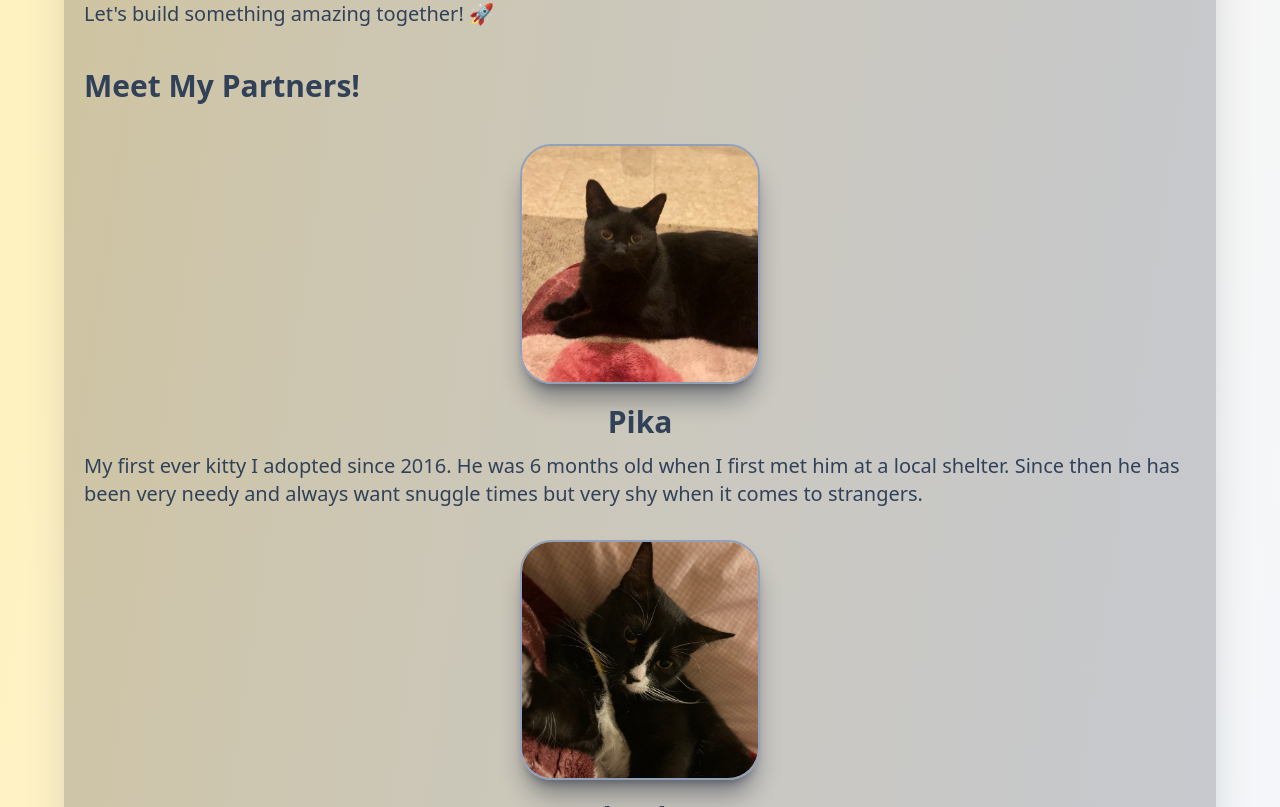
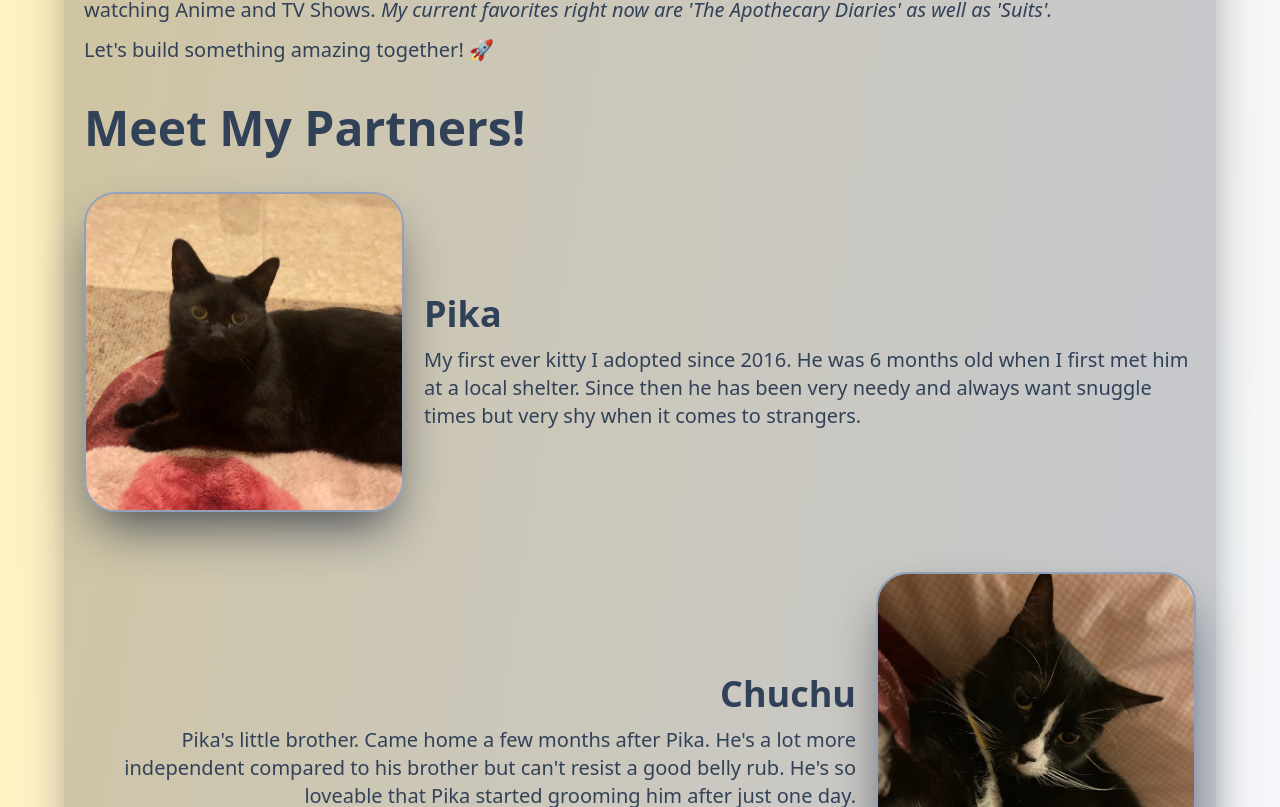
Before and after one commit to MarkNghiem/portfolio, a React (Vite) app: page / in a window 1280 px wide. Shown: the part 1113-1920 px from the top of the page. Built offline with nearby package versions, Linux system fonts and the light colour scheme.

Commit message:
refactor: Finished refactoring About-AboutMe

```diff
--- a/src/components/About-AboutMe.jsx
+++ b/src/components/About-AboutMe.jsx
@@ -1,15 +1,6 @@
 // 'About Me' Section - Containing a summary of me as well as Pika and Chuchu
 
 import { useEffect, useState } from "react";
-
-import {
-  about3xl1,
-  about3xl2,
-  about3xl3,
-  about3xl4,
-  flex3xl,
-  ender3xl,
-} from "../assets/styles";
 
 import chuchuLarge from "../../public/chuchu-large.jpeg";
 import pikaLarge from "../../public/pika-large.jpeg";
@@ -37,17 +28,13 @@ const AboutMe = () => {
   return (
     <div
       id="about-me"
-      className={`div-background div-effect text-start ${divVisible ? "translate-y-0 opacity-100" : "-translate-y-10 opacity-0"} ${about3xl1}`}
+      className={`div-background div-effect about-about-desktop-layout text-start ${divVisible ? "translate-y-0 opacity-100" : "-translate-y-10 opacity-0"}`}
     >
       <div
         id="about-me-content"
         className={`content-effect ${contentVisible ? "opacity-100" : "opacity-0"}`}
       >
-        <h2
-          className={`mb-5 text-3xl font-semibold font-stretch-115% ${ender3xl}`}
-        >
-          About Me...
-        </h2>
+        <h2 className="title mb-5">About Me...</h2>
         <p className="mb-3">
           👋🏼 Hey there! my name is Kiet Nghiem but I go by Mark most of the
           time. I am a passionate and hungry-for-knowledge Software Engineer
@@ -77,23 +64,16 @@ const AboutMe = () => {
           </span>
         </p>
         <p>Let&apos;s build something amazing together! 🚀</p>
-        <h2
-          className={`my-10 text-3xl font-semibold font-stretch-115% ${about3xl2}`}
-        >
-          Meet My Partners!
-        </h2>
-        <div
-          id="pika"
-          className={`mb-8 items-center gap-4 max-md:flex max-md:flex-col ${flex3xl}`}
-        >
+        <h2 className="subtitle my-10">Meet My Partners!</h2>
+        <div id="pika" className="col-flex partner-container mb-10">
           <img
             src={pikaLarge}
             title="Pika"
             aria-label="Pika"
-            className={`mb-5 size-60 place-self-center rounded-4xl border-2 border-slate-400 object-cover shadow-xl shadow-slate-900/40 transition-transform duration-200 hover:scale-105`}
+            className="partner-image content-border avatar-rounded-4xl content-hover-effect"
           />
           <div id="pika-details">
-            <h4 className="mb-3 text-center text-3xl font-semibold">Pika</h4>
+            <h4 className="pika-bio subtitle">Pika</h4>
             <p>
               My first ever kitty I adopted since 2016. He was 6 months old when
               I first met him at a local shelter. Since then he has been very
@@ -102,19 +82,16 @@ const AboutMe = () => {
             </p>
           </div>
         </div>
-        <div
-          id="chuchu"
-          className={`items-center gap-4 max-md:flex max-md:flex-col ${flex3xl}`}
-        >
+        <div id="chuchu" className="col-flex partner-container">
           <img
             src={chuchuLarge}
             title="Chuchu"
             aria-label="Chuchu"
-            className={`mb-5 size-60 place-self-center rounded-4xl border-2 border-slate-400 object-cover shadow-xl shadow-slate-900/40 transition-transform duration-200 hover:scale-105 ${about3xl3}`}
+            className="partner-image content-border avatar-rounded-4xl content-hover-effect lg:order-2"
           />
-          <div id="chuchu-details" className={`${about3xl4}`}>
-            <h4 className="mb-3 text-center text-3xl font-semibold">Chuchu</h4>
-            <p className="text-start">
+          <div id="chuchu-details" className="order-1">
+            <h4 className="chuchu-bio subtitle">Chuchu</h4>
+            <p className="lg:text-end">
               Pika&apos;s little brother. Came home a few months after Pika.
               He&apos;s a lot more independent compared to his brother but
               can&apos;t resist a good belly rub. He&apos;s so loveable that
--- a/src/index.css
+++ b/src/index.css
@@ -48,7 +48,11 @@
   }
 
   .avatar-rounded-full {
-    @apply rounded-full object-cover
+    @apply rounded-full object-cover;
+  }
+
+  .avatar-rounded-4xl {
+    @apply rounded-4xl object-cover
   }
 
   .col-flex {
@@ -64,11 +68,11 @@
   }
 
   .div-background {
-    @apply rounded-2xl bg-slate-900/20 px-5 py-8 shadow-2xl shadow-slate-900/20;
+    @apply rounded-2xl bg-slate-900/20 px-5 py-8 shadow-2xl shadow-slate-900/50;
   }
 
   .content-border {
-    @apply border-2 border-slate-400 shadow-2xl shadow-slate-900;
+    @apply border-2 border-slate-400 shadow-2xl shadow-slate-900/70;
   }
 
   .div-effect {
@@ -110,11 +114,11 @@
   }
 
   .info-image {
-    @apply size-72
+    @apply size-72;
   }
 
   .info-icon-layout {
-    @apply justify-center py-5 flex gap-5;
+    @apply flex justify-center gap-5 py-5;
   }
 
   .info-button {
@@ -133,11 +137,28 @@
     @apply text-4xl;
   }
 
+  /* About Me Stylings */
+  .partner-container {
+    @apply items-center;
+  }
+
+  .partner-image {
+    @apply mb-5 size-80 place-self-center transition-transform duration-200 hover:scale-105
+  }
+
+  .pika-bio {
+    @apply mb-3 text-center
+  }
+
+  .chuchu-bio {
+    @apply mb-3 text-center
+  }
+
   /* From Tablets' Viewports */
   @media screen and (min-width: 1024px) {
     /* Global Styles */
     .typography-global {
-      @apply text-center text-xl text-slate-700 font-stretch-110%;
+      @apply text-xl;
     }
 
     .opening-text {
@@ -149,7 +170,7 @@
     }
 
     .subtitle {
-      @apply text-3xl font-semibold font-stretch-120%;
+      @apply text-5xl font-semibold font-stretch-120%;
     }
 
     /* Navbar Style */
@@ -167,7 +188,7 @@
     }
 
     .info-image {
-      @apply col-span-2 size-80
+      @apply col-span-2 size-80;
     }
 
     .info-icon-layout {
@@ -189,6 +210,18 @@
     .info-ending {
       @apply text-6xl;
     }
+
+    .partner-container {
+      @apply flex-row gap-5;
+    }
+
+    .pika-bio {
+      @apply text-start text-4xl
+    }
+
+    .chuchu-bio {
+      @apply text-end text-4xl
+    }
   }
 
   /* From Desktops' Viewports */
@@ -208,18 +241,26 @@
     }
 
     .about-about-desktop-layout {
-      @apply col-span-2 row-span-6 h-fit text-xl;
+      @apply col-span-2 row-span-6 h-fit;
     }
 
     .info-subtitle {
       @apply col-span-3 mt-0 justify-self-end text-end font-stretch-120%;
     }
+
+    .partner-image {
+      @apply size-60
+    }
   }
 
   /* From Widescreens' Viewports */
   @media screen and (min-width: 2560px) {
-     .info-content-layout {
+    .info-content-layout {
       @apply grid grid-cols-5 px-20;
+    }
+
+    .partner-image {
+      @apply size-80
     }
   }
 }
```
